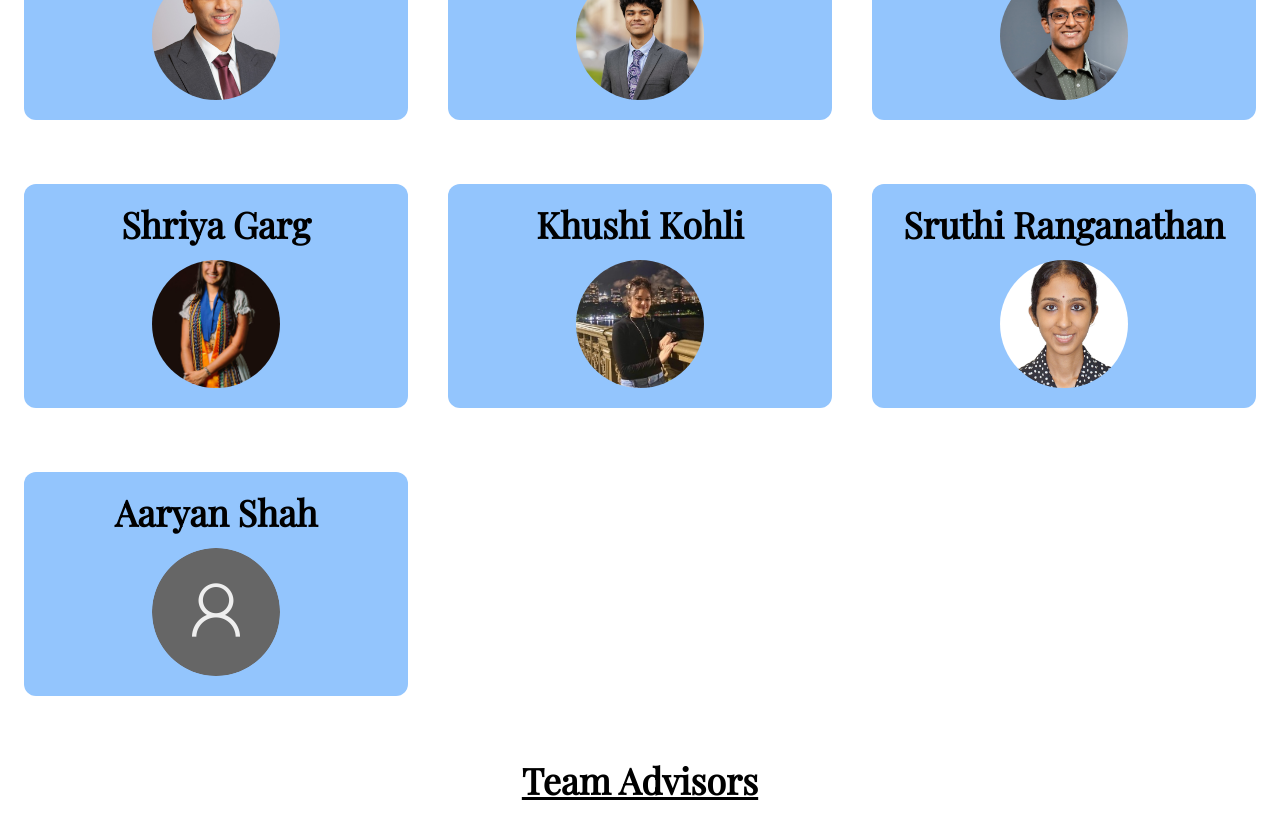
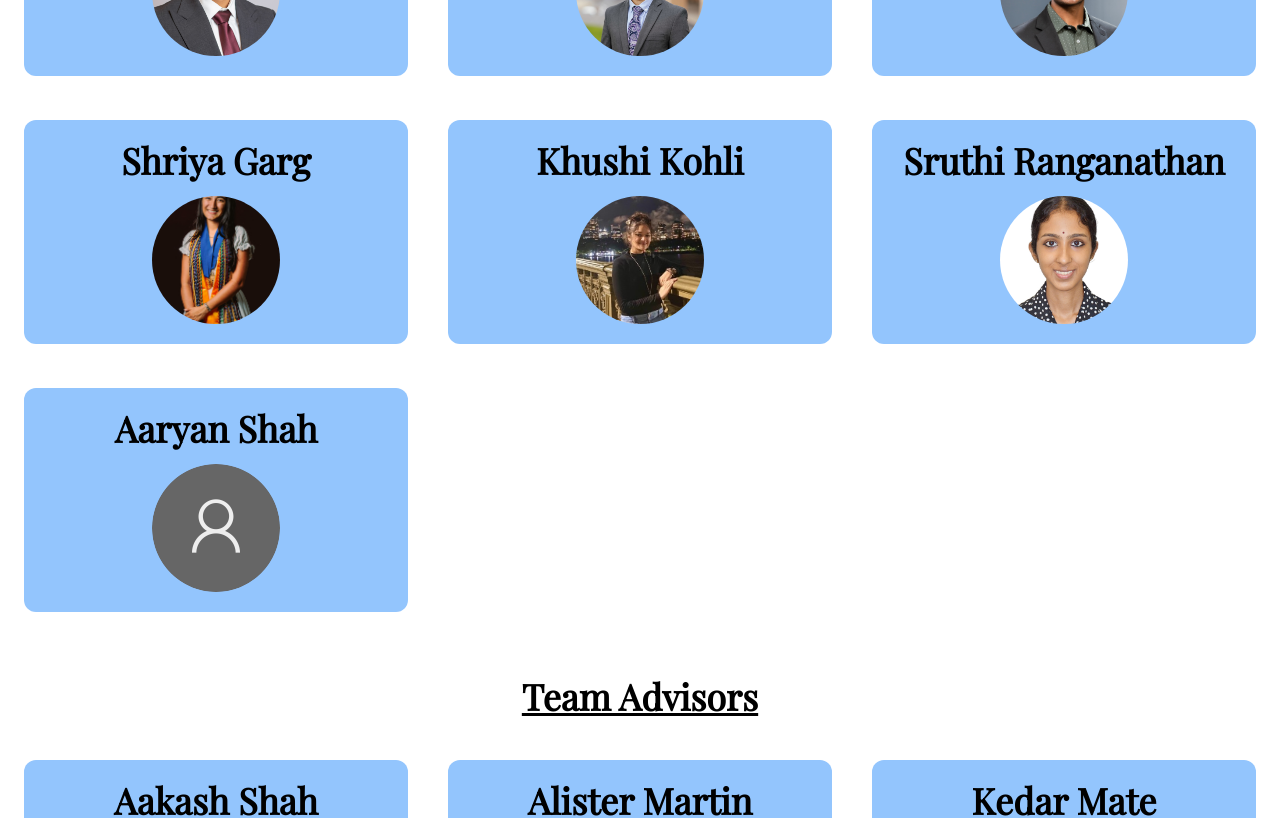
Before and after one commit to cocross1/SEAL-Website, a Next.js app in the folder seal-website/: page /team in a window 1280 px wide. Shown: the part 560-1378 px from the top of the page. Built offline with nearby package versions, Linux system fonts and the light colour scheme.

Commit message:
minor ui fix

```diff
--- a/seal-website/app/components/ProfileCard.tsx
+++ b/seal-website/app/components/ProfileCard.tsx
@@ -22,7 +22,7 @@ const ProfileCard: React.FC<ProfileCardProps> = ({
   const bioModal = useBio();
 
   return (
-    <div className="bg-blue-300 w-full max-w-sm mx-auto mt-10 rounded-xl p-5 cursor-pointer hover:scale-110 transition-transform duration-200">
+    <div className="bg-blue-300 w-full max-w-sm mx-auto mt-5 rounded-xl p-5 cursor-pointer hover:scale-110 transition-transform duration-200">
       <div
         className="flex flex-col gap-2 overflow-hidden rounded-xl"
         onClick={() => { bioModal.onOpen(name, bio) }}
--- a/seal-website/app/components/TeamSection.tsx
+++ b/seal-website/app/components/TeamSection.tsx
@@ -38,7 +38,7 @@ const TeamSection = () => {
       flex flex-col gap-6
       mt-10 p-4">
       <SectionHeading title="Our Team" />
-      <div className="text-4xl underline font-bold text-center mb-6">
+      <div className="text-4xl underline font-bold text-center ">
           Team Members
       </div>
       <div className="
@@ -102,7 +102,7 @@ const TeamSection = () => {
                   <ProfileCard name="Aaryan Shah" bio={placeholder}  />
         </motion.div>
       </div>
-      <div className="text-4xl underline font-bold text-center mt-10 mb-6">
+      <div className="text-4xl underline font-bold text-center mt-10 ">
           Team Advisors
       </div>
       <div className="
```
